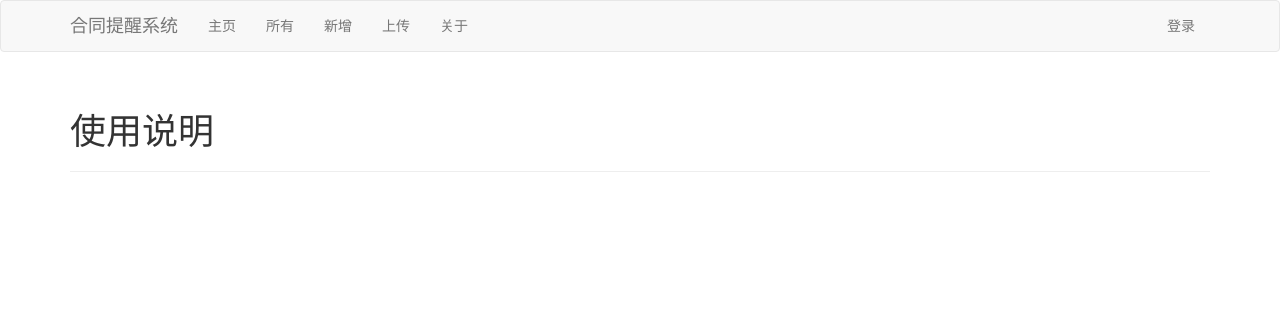
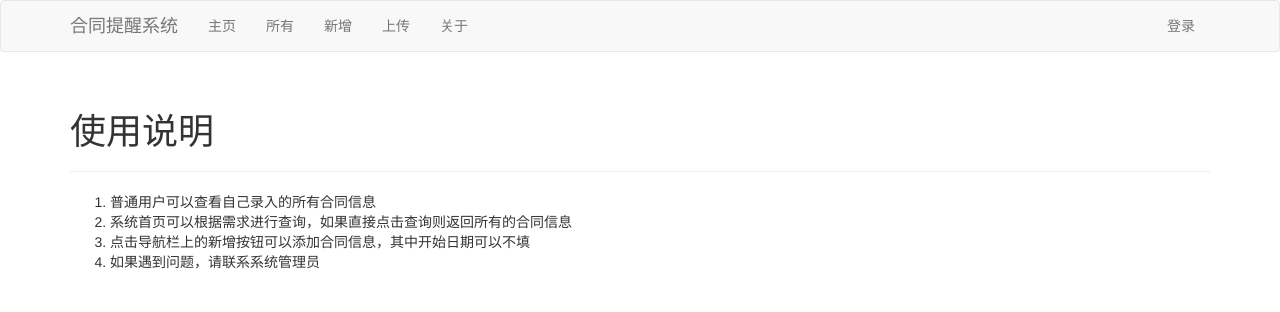
Before and after one commit to oratun/ContractReminder, a Flask app: template app/templates/about.html in a window 1280 px wide. Shown: the top 312 px of the page. Run offline with Flask 2, Linux system fonts and the light colour scheme; the template is opened without the code that fills it, so the values that code supplies are empty; some libraries are stand-ins or nearby versions.

Commit message:
add some description

```diff
--- a/app/templates/about.html
+++ b/app/templates/about.html
@@ -6,5 +6,13 @@
 <div class="page-header">
     <h1>使用说明</h1>
 </div>
+<div>
+  <ol>
+    <li>普通用户可以查看自己录入的所有合同信息</li>
+    <li>系统首页可以根据需求进行查询，如果直接点击查询则返回所有的合同信息</li>
+    <li>点击导航栏上的新增按钮可以添加合同信息，其中开始日期可以不填</li>
 
+    <li>如果遇到问题，请联系系统管理员</li>
+  </ol>
+</div>
 {% endblock %}
--- a/app/templates/upload.html
+++ b/app/templates/upload.html
@@ -24,6 +24,7 @@
   说明：仅支持导入.xls(Excel 97-03)格式的文件；
         务必按照模板格式录入数据；
         导入过程可能耗时较长，请耐心等待；
+        为避免重复导入，请勿重复刷新页面；
         如遇到问题，请联系管理员。
 </div>
 {% endblock %}
```
